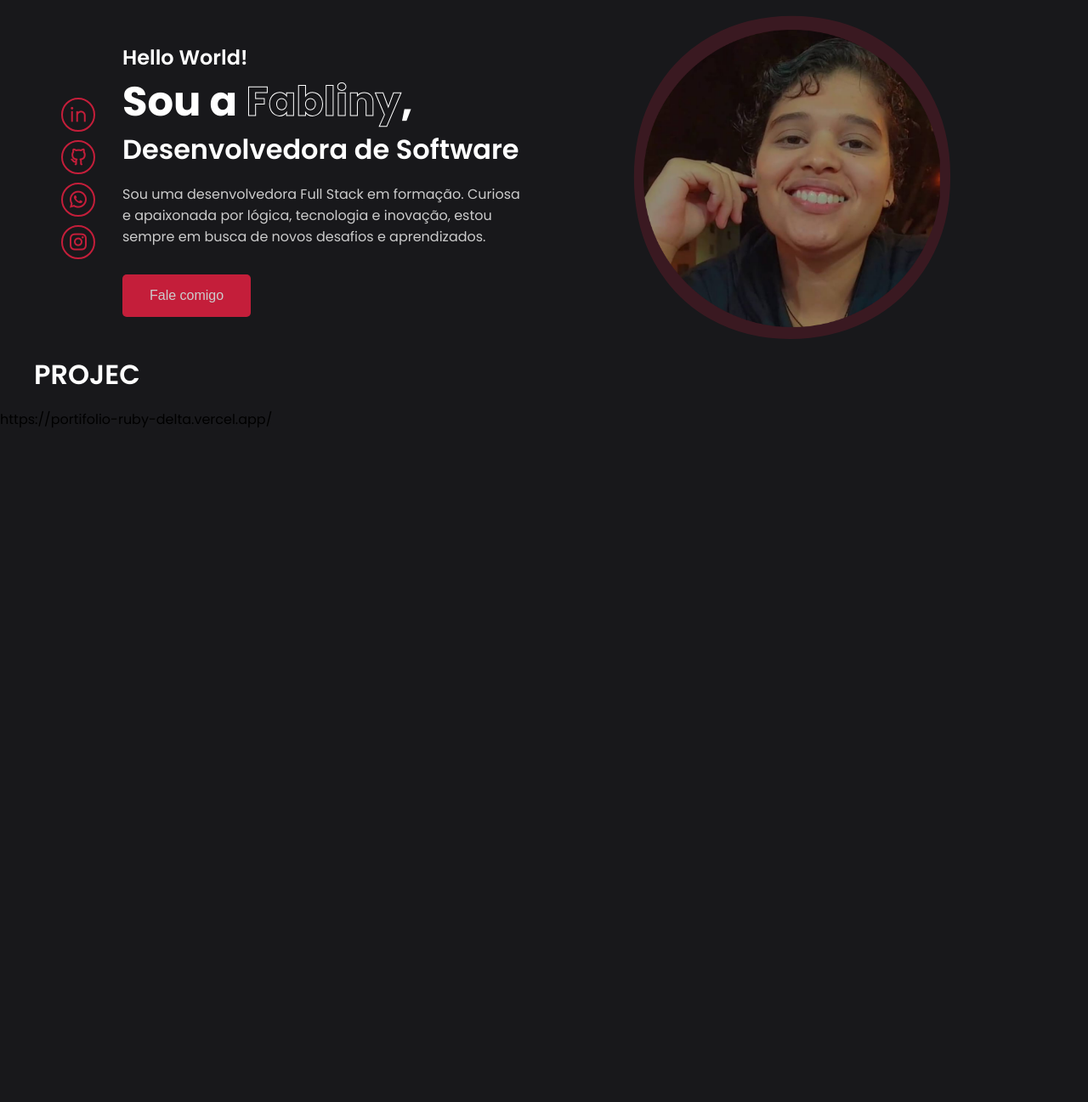
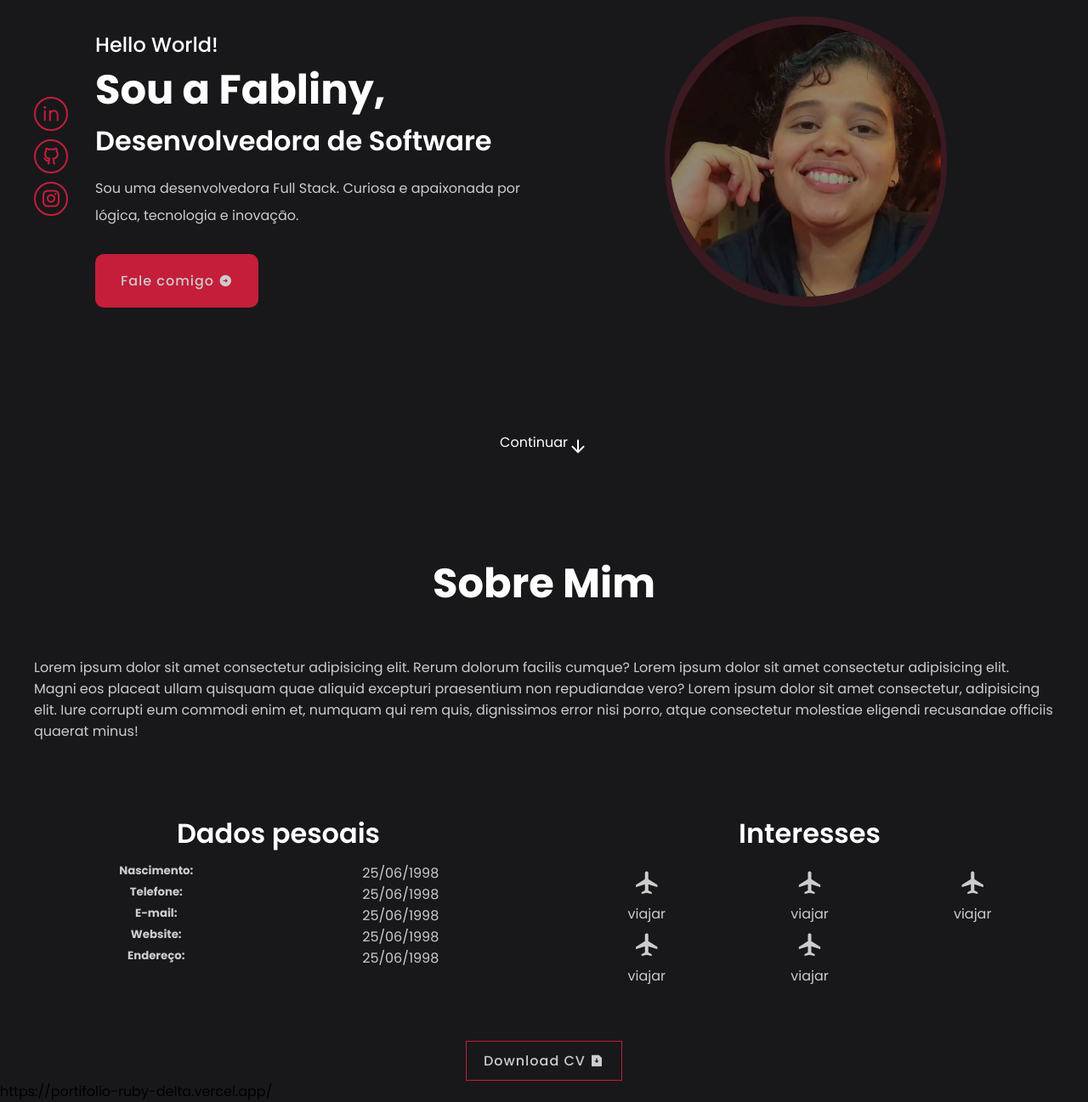
Before and after one commit to fabyalbuquerque/Portf-lio, a website: page index.html in a window 1280 px wide. Shown: the part 179-1476 px from the top of the page at 85% size. Before the commit the page ends 807 px from the top, so only its background shows below. Drawn offline with nearby package versions, Linux system fonts and the light colour scheme; files that its build step writes are made by us from their sources; files whose address does not match are found by name.

Commit message:
seção sobre

```diff
--- a/index.html
+++ b/index.html
@@ -21,49 +21,104 @@
         <nav class="nav">
             <div class="nav__logo">
                 <a href="#">
-                    <img src="./dist/images/a.png" alt="logo">
+                    <img src="./dist/images/1.png" alt="logo">
                 </a>
             </div>
 
             <ul class="nav__links">
-                <li class="nav__links__link"><a href="#">Home</a></li>
-                <li class="nav__links__link"><a href="#">Sobre</a></li>
-                <li class="nav__links__link"><a href="#">Skills</a></li>
-                <li class="nav__links__link"><a href="#">Projetos</a></li>
-                <li class="nav__links__link"><a href="#">Contato</a></li>
+                <li class="nav__links__link"><a href="#home">Home</a></li>
+                <li class="nav__links__link"><a href="#sobre">Sobre</a></li>
+                <li class="nav__links__link"><a href="#skills">Skills</a></li>
+                <li class="nav__links__link"><a href="#projetos">Projetos</a></li>
+                <li class="nav__links__link"><a href="#contato">Contato</a></li>
             </ul>
         </nav>
     </header>
 
-    <section class="hero container">
+    <section id="home" class="hero">
+        <div class="container">
             <div class="hero__content">
-            <span class="red"></span>
-            <span class="red"></span>
                 <div class="hero__content__icons">
                     <a href="#"><i class="ri-linkedin-line"></i></a>
                     <a href="#"><i class="ri-github-line"></i></a>
-                <a href="#"><i class="ri-whatsapp-line"></i></a>
                     <a href="#"><i class="ri-instagram-line"></i></a>
                 </div>
                 <div class="hero__content__info">
                     <h3 class="title--small">Hello World!</h3>
-                <h1 class="title--big">Sou a <span>Fabliny</span>,</h1>
-                <h2 class="title text">Desenvolvedora de Software</h2>
+                    <h1 class="title--big">Sou a Fabliny,</h1>
+                    <h2 class="title">Desenvolvedora de Software</h2>
                     <p>
-                    Sou uma desenvolvedora Full Stack em formação.
-                    Curiosa e apaixonada por lógica, tecnologia e inovação,
-                    estou sempre em busca de novos desafios e aprendizados.
+                        Sou uma desenvolvedora Full Stack.
+                        Curiosa e apaixonada por lógica, tecnologia e inovação.
                     </p>
-                <button class="btn">Fale comigo</button>
+                    <a href="#" class="btn">Fale comigo <i class="ri-arrow-right-circle-fill hero__arrow--right"></i></a>
                 </div>
             </div>
             <div class="hero__image">
                 <img src="./dist/images/Design sem nome (3).png" alt="Eu">
             </div>
+        </div>
+        <div class="center">
+            <a href="#sobre" class="scroll-down">
+                Continuar
+                <i class="ri-arrow-down-line hero__arrow--down"></i>
+            </a>
+        </div>
     </section>
 
-    <section class="container">
-        <h2 class="header title">PROJEC</h2>
+    <section id="sobre" class="sobre">
+        <div class="container flex-center">
+            <h1 class="title--big">Sobre Mim</h1>
+            <p>
+                Lorem ipsum dolor sit amet consectetur
+                adipisicing elit. Rerum dolorum facilis cumque?
+                Lorem ipsum dolor sit amet consectetur adipisicing elit. Magni
+                eos placeat ullam quisquam quae aliquid excepturi praesentium non
+                repudiandae vero?
+                Lorem ipsum dolor sit amet consectetur, adipisicing elit. Iure corrupti
+                eum commodi enim et, numquam qui rem quis, dignissimos error
+                nisi porro, atque consectetur molestiae eligendi recusandae officiis quaerat
+                minus!
+            </p>
+            <div class="sobre__content">
+                <div class="sobre__content__dados">
+                    <h2 class="title">Dados pesoais</h2>
+                    <ul class="sobre__content__dados__list">
+                        <li class="sobre__content__dados__list__item">
+                            <h5>Nascimento:</h5>
+                            <span>25/06/1998</span>
+                        </li>
+                        <li class="sobre__content__dados__list__item">
+                            <h5>Telefone:</h5>
+                            <span>25/06/1998</span>
+                        </li>
+                        <li class="sobre__content__dados__list__item">
+                            <h5>E-mail:</h5>
+                            <span>25/06/1998</span>
+                        </li>
+                        <li class="sobre__content__dados__list__item">
+                            <h5>Website:</h5>
+                            <span>25/06/1998</span>
+                        </li>
+                        <li class="sobre__content__dados__list__item">
+                            <h5>Endereço:</h5>
+                            <span>25/06/1998</span>
+                        </li>
+                    </ul>
+                </div>
+                <div class="sobre__content__interesses">
+                    <h2 class="title">Interesses</h2>
+                    <ul>
+                        <li><i class="ri-plane-line"></i><span class="interesse">viajar</span></li>
+                        <li><i class="ri-plane-line"></i><span class="interesse">viajar</span></li>
+                        <li><i class="ri-plane-line"></i><span class="interesse">viajar</span></li>
+                        <li><i class="ri-plane-line"></i><span class="interesse">viajar</span></li>
+                        <li><i class="ri-plane-line"></i><span class="interesse">viajar</span></li>
+                    </ul>
+                </div>
+            </div>
+            <a href="#" class="btn">Download CV <i class="ri-file-download-fill"></i></a>
+        </div>
     </section>
 
     <script src="./src/scripts/main.js"></script>
--- a/src/styles/_hero.scss
+++ b/src/styles/_hero.scss
@@ -1,14 +1,20 @@
 @use 'variaveis';
 
 .hero {
+    top: 150px;
+    min-height: 100vh;
     position: relative;
-    padding: 2rem 2rem;
-    display: grid;
-    grid-template-columns: repeat(2, 1fr);
-    align-items: center;
-    gap: 2rem;
+
+    .container {
+        padding: 2rem 0;
+        display: grid;
+        grid-template-columns: repeat(2, 1fr);
+        align-items: center;
+        gap: 2rem;
+    }
 
     &__content {
+        padding: 2rem 0;
         display: flex;
         justify-content: space-between;
         align-items: center;
@@ -18,36 +24,38 @@
         &__icons {
             display: flex;
             flex-direction: column;
+            text-align: center;
             margin-right: 2rem;
 
             a {
                 color: variaveis.$corDeFundoButton;
                 width: 40px;
                 height: 40px;
-                text-align: center;
                 font-size: 1.5rem;
-                margin: 5px 0;
+                margin-bottom: 10px;
                 background: transparent;
                 border: 2px solid variaveis.$corDeFundoButton;
                 border-radius: 50%;
+                transition: all 0.5s ease;
 
                 &:hover {
-                    color: variaveis.$corDeFundoButtonHover;
+                    color: #ccc;
+                    background-color: variaveis.$corDeFundoButtonHover;
+                    border-color: variaveis.$corDeFundoButtonHover;
                 }
             }
         }
 
-        h1 {
-            span {
-                -webkit-text-fill-color: transparent;
-                -webkit-text-stroke: 1px #fff;
-            }
+        h2 {
+            margin-bottom: 1rem;
         }
 
         p {
-            margin-bottom: 2rem;
+            margin-bottom: 3rem;
+            line-height: 2rem;
             color: variaveis.$corTextoPrincipal;
         }
+
     }
 
     &__image {
@@ -56,11 +64,11 @@
         &::before {
             content: "o";
             position: absolute;
-            top: -33.5%;
+            top: -39%;
             left: 50%;
             transform: translateX(-50%);
-            font-size: 42rem;
-            font-weight: 400;
+            font-size: 38rem;
+            font-weight: 200;
             line-height: 30rem;
             color: variaveis.$corDeFundoButton;
             opacity: 0.2;
@@ -68,8 +76,43 @@
         }
 
         img {
-            max-width: 350px;
+            max-width: 320px;
             margin: auto;
         }
     }
+
+    .center {
+        max-width: 200px;
+        width: 100%;
+        text-align: center;
+        margin: 0 auto;
+    }
+
+    .scroll-down {
+        display: inline-flex;
+        max-width: 100%;
+        justify-content: center;
+        align-items: center;
+        margin: 100px auto 0;
+        color: #fff;
+    }
+
+    &__arrow--down {
+        font-size: 1.5rem;
+        // position: absolute;  <-- Remova esta linha
+        bottom: 10px;
+        left: 50%;
+        transform: translateX(-50%);
+        animation: arrow-pulse 1.5s infinite;
+    }
+
+    @keyframes arrow-pulse {
+        0% {
+            transform: translateY(0);
+        }
+
+        100% {
+            transform: translateY(10px);
+        }
+    }
 }
--- /dev/null
+++ b/src/styles/_sobre.scss
@@ -0,0 +1,79 @@
+@use "variaveis";
+
+.sobre {
+    padding-top: 30px;
+    position: relative;
+
+    .title {
+        margin-bottom: 10px;
+    }
+
+    .container {
+        position: relative;
+        flex-direction: column;
+
+        h1 {
+            padding-bottom: 50px;
+        }
+
+        p {
+            color: variaveis.$corTextoPrincipal;
+            margin-bottom: 20px;
+        }
+
+        .btn {
+            border: 1px solid variaveis.$corDeFundoButton;
+            background-color: transparent;
+            border-radius: 0%;
+            padding: 10px 20px;
+        }
+    }
+
+    &__content {
+        width: 100%;
+        display: grid;
+        grid-template-columns: repeat(2, 1fr);
+        text-align: center;
+        gap: 50px;
+        padding: 4rem 0;
+
+        &__dados {
+
+            ul {
+                display: flex;
+                flex-direction: column;
+                color: variaveis.$corTextoPrincipal;
+
+                li {
+                    width: 100%;
+                    display: grid;
+                    grid-template-columns: repeat(2, 1fr);
+
+                    h5 {
+                        left: 0;
+                    }
+                }
+            }
+        }
+
+        &__interesses {
+
+            ul {
+                width: 100%;
+                display: grid;
+                grid-template-columns: repeat(3, 1fr);
+                list-style: none;
+                color: variaveis.$corTextoPrincipal;
+
+                li {
+                    font-size: 2rem;
+
+                    .interesse {
+                        display: block;
+                        font-size: 1rem;
+                    }
+                }
+            }
+        }
+    }
+}
--- a/src/styles/main.scss
+++ b/src/styles/main.scss
@@ -1,6 +1,7 @@
 @use 'variaveis';
 @use 'nav';
 @use 'hero';
+@use "sobre";
 
 * {
     padding: 0;
@@ -22,6 +23,7 @@ a {
 body {
     font-family: 'Poppins', sans-serif;
     background-color: variaveis.$corDeFundoPrincipal;
+
 }
 
 .container {
@@ -29,13 +31,21 @@ body {
     margin: 0 auto;
 }
 
+.flex-center {
+    display: flex;
+    justify-content: center;
+    align-items: center;
+}
+
 .btn {
-    padding: 1rem 2rem;
+    padding: 20px 30px;
     font-size: 1rem;
+    font-weight: 500;
     color: variaveis.$corTextoPrincipal;
     background-color: variaveis.$corDeFundoButton;
-    border-radius: 5px;
+    border-radius: 10px;
     cursor: pointer;
+    letter-spacing: 1px;
     transition: all 0.3s ease;
 
     &:hover {
@@ -45,12 +55,10 @@ body {
 
 @mixin title($fontSize: 1rem) {
     font-size: $fontSize;
-    line-height: $fontSize + 1;
 }
 
 .title {
     @include title(2rem);
-    margin-bottom: 1rem;
     color: variaveis.$corTextoTitle;
     font-weight: 600;
 }
@@ -58,7 +66,7 @@ body {
 .title--small {
     @include title(1.5rem);
     color: variaveis.$corTextoTitle;
-    font-weight: 600;
+    font-weight: 500;
 }
 
 .title--big {
```
Also changed, not shown: src/styles/_nav.scss (+10 -17 lines), src/images/1.png. Lines whose indentation alone changed are shown as unchanged.
